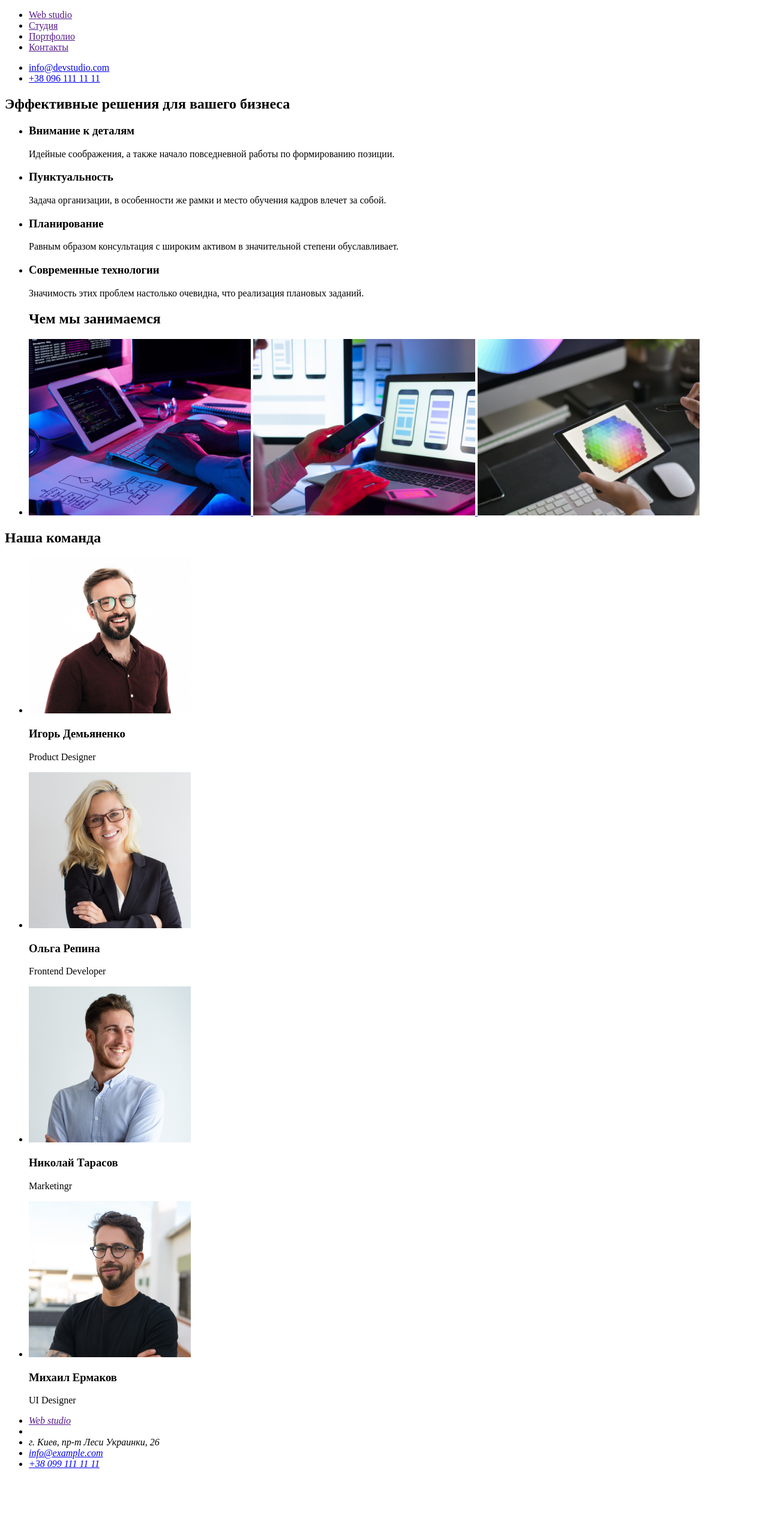
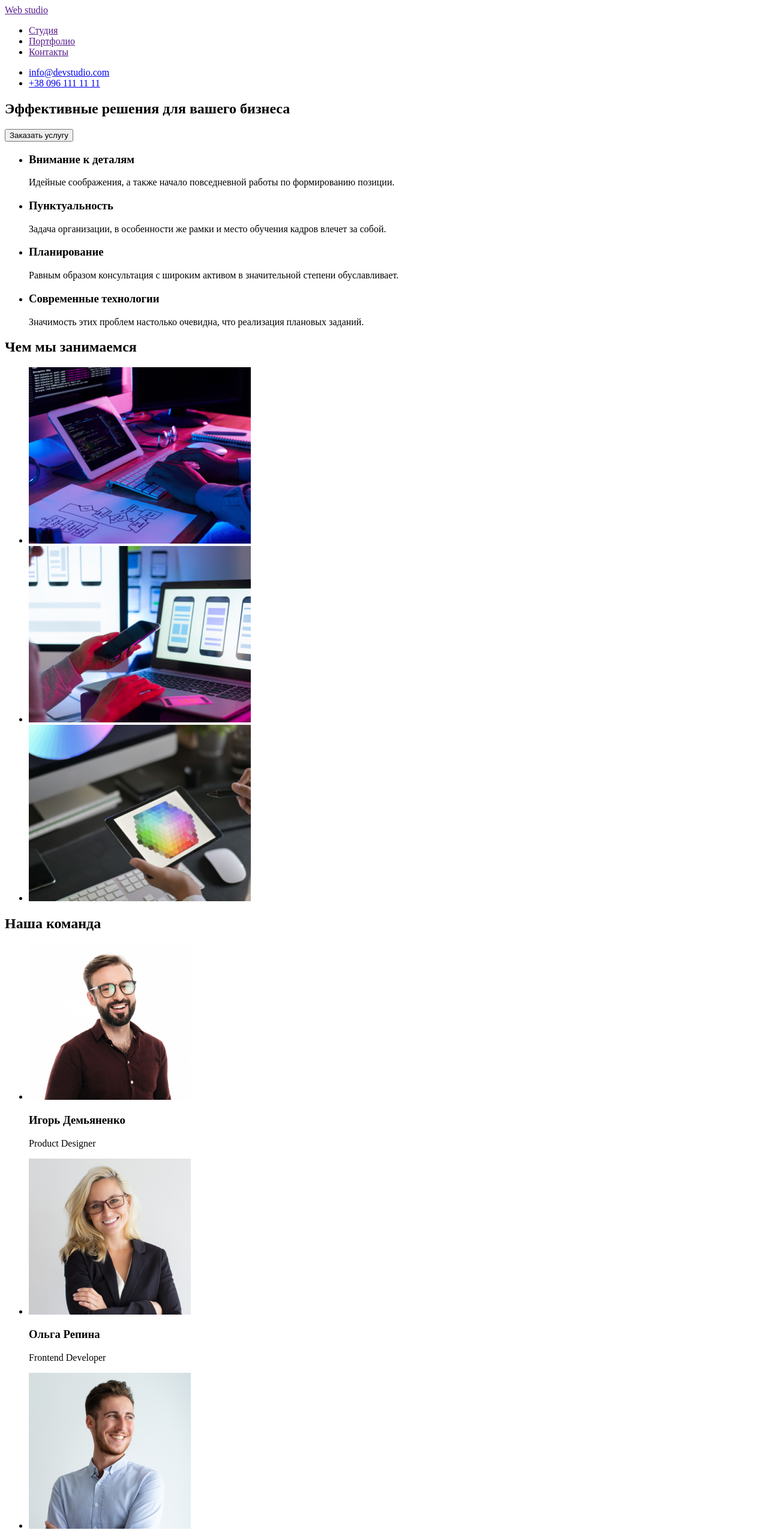
Before and after one commit to Fry8778/goit-markup-hw-01, a plain HTML site: page index.html in a window 1280 px wide. Shown: the top 2560 px of the page at 60% size. Before the commit the page ends 2465 px from the top, so only its background shows below. Drawn offline with Linux system fonts and the light colour scheme.

Commit message:
Исправлены header, footer, images

```diff
--- a/index.html
+++ b/index.html
@@ -1,5 +1,5 @@
 <!DOCTYPE html>
-<html lang="ru">
+<html lang="en">
     <head>
         <meta charset="UTF-8">
         <meta http-equiv="X-UA-Compatible" content="IE=edge">
@@ -10,24 +10,23 @@
         <!--Шапка сайта-->
         <header>
             <nav>
+                <a href>Web studio</a>
                 <ul>
-                    <li><a href="">Web studio</a></li>
                     <li><a href="">Студия</a></li>
                     <li><a href="">Портфолио</a></li>
                     <li><a href="">Контакты</a></li>
                 </ul>
+            </nav>
                 <ul>
                     <li><a href="mailto:info@devstudio.com">info@devstudio.com</a></li>
                     <li><a href="tel:+38 096 111 11 11">+38 096 111 11 11</a></li>
                 </ul>
-            </nav>
         </header>
-
         <main>
             <!--Герой-->
             <section>
                 <h1>Эффективные решения для вашего бизнеса</h1>
-                <a href="Заказать услугу"></a>
+                <button type="button">Заказать услугу</button>
             </section>
              <!--Преимущества-->
                 <section>
@@ -52,22 +51,12 @@
              </section>
                 <!--Наша деятельность-->
             <section>
-                <ul>
+
                     <h2>Чем мы занимаемся</h2>
-                    <li>
-                        <a href="/">
-                            <img src="./images/img 1.png" alt="Планшет. Клавиатура. Печатающие руки" width="370" height="294"/>
-
-                        </a>
-                        <a href="/">
-                            <img src="./images/img 2.png" alt="Ноутбук. Женщина держит в руках мобильный телефон" width="370" height="294"/>
-
-                        </a>
-                        <a href="/">
-                            <img src="./images/img 3.png" alt="Женщина держит в руках планшет и ручку" width="370" height="294"/>
-
-                        </a>
-                    </li>
+                 <ul>
+                     <li><img src="images/img 1.png" alt="Написание кода" width="370" height="294"/></li>
+                    <li><img src="images/img 2.png" alt="Применение стилей" width="370" height="294"/></li>
+                    <li><img src="images/img 3.png" alt="Проверка результата" width="370" height="294"/></li>
                 </ul>
             </section>
             <!--Сотрудники-->
@@ -75,30 +64,22 @@
                 <h2>Наша командa</h2>
                 <ul>
                     <li>
-                        <a href="">
-                            <img src="./images/img 4.jpg" alt="Дизайнер продукта. Мужчина в красной рубашке и очках" width="270" height="260" />
-                        </a>
+                        <img src="images/img 4.jpg" alt="Man. Designer. Igor" width="270" height="260"/>
                         <h3>Игорь Демьяненко</h3>
                         <p>Product Designer</p>
                     </li>
                     <li>
-                        <a href="">
-                            <img src="./images/img 5.jpg" alt="Фронтенд разработчик. Женщина блондинка в очках" width="270" height="260"/>
-                        </a>
+                         <img src="images/img 5.jpg" alt="Woman. Developer. Olga" width="270" height="260"/>
                         <h3>Ольга Репина</h3>
                         <p>Frontend Developer</p>
                     </li>
                     <li>
-                        <a href="">
-                            <img src="./images/img 6.jpg" alt="Маркетолог. Мужчина в голубой рубашке" width="270" height="260"/>
-                        </a>
+                         <img src="images/img 6.jpg" alt="Man. Marketer. Nikolay" width="270" height="260"/>
                         <h3>Николай Тарасов</h3>
                         <p>Marketingr</p>
                     </li>
                     <li>
-                        <a href="/">
-                            <img src="./images/img 7.jpg" alt="Дизайнер пользовательского интерфейса. Мужчина в черной футболке и очках" width="270" height="260"/>
-                        </a>
+                        <img src="images/img 7.jpg" alt=" Man. UI Designer. Mihail" width="270" height="260"/>
                         <h3>Михаил Ермаков</h3>
                         <p>UI Designer</p>
                     </li>
@@ -107,10 +88,10 @@
         </main>
         <!--Футер-->
         <footer>
+            <a href>Web studio</a>
             <address>
                 <ul>
-                    <li><a href="">Web studio</a><li>
-                    <li>г. Киев, пр-т Леси Украинки, 26</li>
+                    <li><a href="г. Киев, пр-т Леси Украинки, 26">г. Киев, пр-т Леси Украинки, 26</a></li>
                     <li><a href="mailto:info@example.com">info@example.com</a></li>
                     <li><a href="tel:+38 099 111 11 11">+38 099 111 11 11</a></li>
                 </ul>
```
